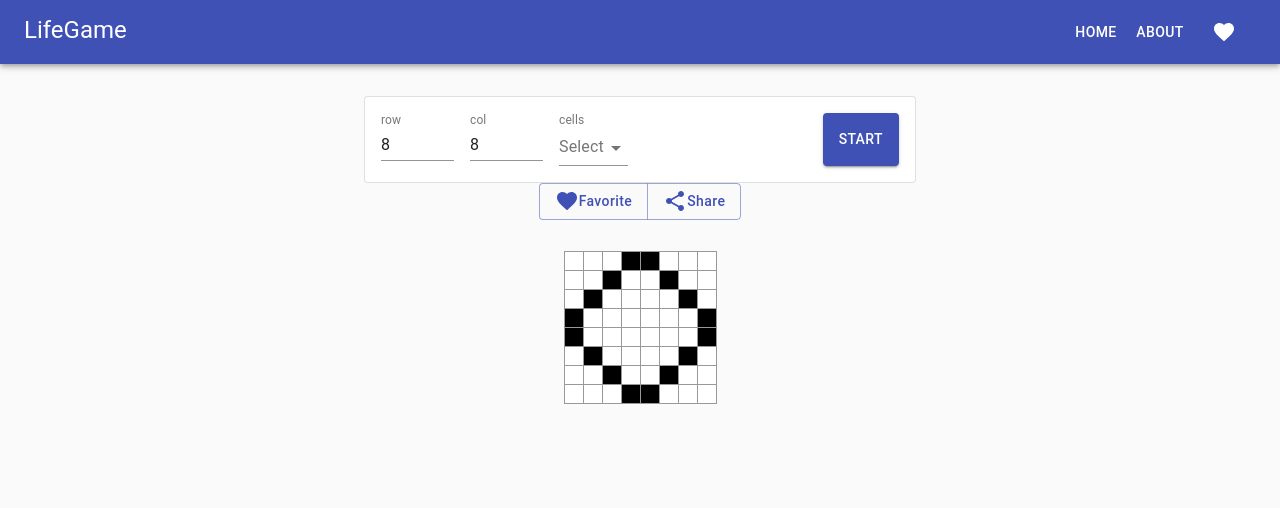
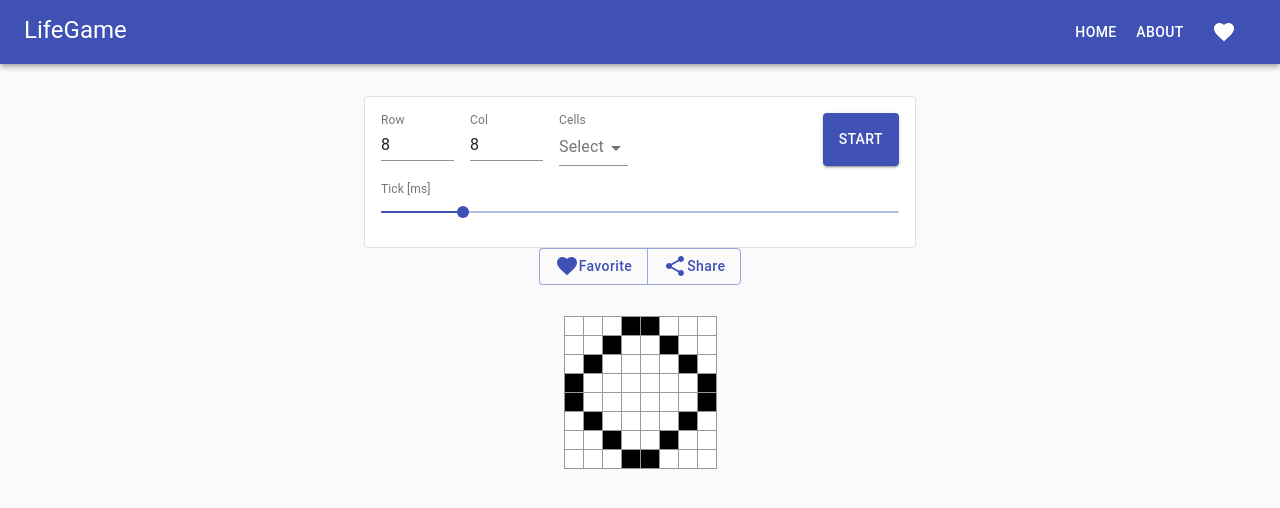
Before and after one commit to koyo-miyamura/lifegame_react, a React (Create React App) app: page /#/ in a window 1280 px wide. Shown: the top 508 px of the page. Built offline with nearby package versions, Linux system fonts and the light colour scheme.

Commit message:
更新秒数を調整できるようにした

```diff
--- a/src/components/ControlPanel.tsx
+++ b/src/components/ControlPanel.tsx
@@ -10,6 +10,7 @@ import {
   Select,
   MenuItem,
   Typography,
+  Slider,
 } from "@material-ui/core";
 import KnownCells from "../lib/cells";
 
@@ -17,20 +18,24 @@ type ControlPanelProps = {
   rowLength: number;
   colLength: number;
   isStart: boolean;
+  tickMs: number;
   onChangeStart?: () => void;
   onChangeRow?: (e: React.ChangeEvent<HTMLTextAreaElement>) => void;
   onChangeCol?: (e: React.ChangeEvent<HTMLTextAreaElement>) => void;
   onChangePreset?: (e: React.ChangeEvent<{ value: unknown }>) => void;
+  onChangeTickMs?: (e: React.ChangeEvent<{}>, value: number | number[]) => void;
 };
 
 const ControlPanel: FC<ControlPanelProps> = ({
   rowLength,
   colLength,
   isStart,
+  tickMs,
   onChangeStart = () => undefined,
   onChangeRow = () => undefined,
   onChangeCol = () => undefined,
   onChangePreset = () => undefined,
+  onChangeTickMs = () => undefined,
 }) => {
   const inputProps = { min: 2, max: 100 };
 
@@ -40,7 +45,7 @@ const ControlPanel: FC<ControlPanelProps> = ({
         <Box p={2}>
           <Grid container spacing={2}>
             <Grid item xs={2}>
-              <InputLabel shrink>row</InputLabel>
+              <InputLabel shrink>Row</InputLabel>
               <Input
                 type="number"
                 value={rowLength}
@@ -49,7 +54,7 @@ const ControlPanel: FC<ControlPanelProps> = ({
               />
             </Grid>
             <Grid item xs={2}>
-              <InputLabel shrink>col</InputLabel>
+              <InputLabel shrink>Col</InputLabel>
               <Input
                 type="number"
                 value={colLength}
@@ -58,7 +63,7 @@ const ControlPanel: FC<ControlPanelProps> = ({
               />
             </Grid>
             <Grid item xs={4}>
-              <InputLabel shrink>cells</InputLabel>
+              <InputLabel shrink>Cells</InputLabel>
               <Select defaultValue="default" onChange={onChangePreset}>
                 <MenuItem value="default" dense>
                   <Typography color="textSecondary">Select</Typography>
@@ -70,7 +75,7 @@ const ControlPanel: FC<ControlPanelProps> = ({
                 ))}
               </Select>
             </Grid>
-            <Grid item container xs justify="flex-end">
+            <Grid item container xs={4} justify="flex-end">
               <Button
                 variant="contained"
                 color={isStart ? "secondary" : "primary"}
@@ -78,6 +83,17 @@ const ControlPanel: FC<ControlPanelProps> = ({
               >
                 {isStart ? "Stop" : "Start"}
               </Button>
+            </Grid>
+            <Grid item xs={12}>
+              <InputLabel shrink>Tick [ms]</InputLabel>
+              <Slider
+                value={tickMs}
+                max={1000}
+                min={50}
+                step={10}
+                valueLabelDisplay="auto"
+                onChange={onChangeTickMs}
+              />
             </Grid>
           </Grid>
         </Box>
--- a/src/containers/LifeGame.tsx
+++ b/src/containers/LifeGame.tsx
@@ -8,13 +8,12 @@ import Game from "../lib/lifegame";
 import KnownCells from "../lib/cells";
 import { cellsToStr } from "../lib/cellsConverter";
 
-const tickMs = 200;
-
 type LifeGameProps = {
   defaultCells: boolean[][];
 };
 const LifeGame: FC<LifeGameProps> = ({ defaultCells }) => {
   const [cells, setCells] = useState(defaultCells);
+  const [tickMs, setTickMs] = useState(200);
   const [isStart, setIsStart] = useState(false);
   const [toast, setToast] = useState({
     open: false,
@@ -35,7 +34,7 @@ const LifeGame: FC<LifeGameProps> = ({ defaultCells }) => {
     return () => {
       clearInterval(id);
     };
-  }, [cells, isStart]);
+  }, [cells, isStart, tickMs]);
 
   const handleChangeStart = () => {
     setIsStart(!isStart);
@@ -84,6 +83,13 @@ const LifeGame: FC<LifeGameProps> = ({ defaultCells }) => {
     setToast({ open: false, message: "" });
   };
 
+  const handleChangeTickMs = (
+    _e: React.ChangeEvent<{}>,
+    value: number | number[]
+  ) => {
+    setTickMs(value as number);
+  };
+
   return (
     <>
       <Snackbar
@@ -100,10 +106,12 @@ const LifeGame: FC<LifeGameProps> = ({ defaultCells }) => {
         rowLength={Game.rowLength(cells)}
         colLength={Game.colLength(cells)}
         isStart={isStart}
+        tickMs={tickMs}
         onChangeCol={handleChangeCol}
         onChangeRow={handleChangeRow}
         onChangeStart={handleChangeStart}
         onChangePreset={handleChangePreset}
+        onChangeTickMs={handleChangeTickMs}
       />
       <ControlButtons shareUrl={shareUrl()} onClickShare={handleClickShare} />
       <Grid container alignItems="center" justify="center">
```
